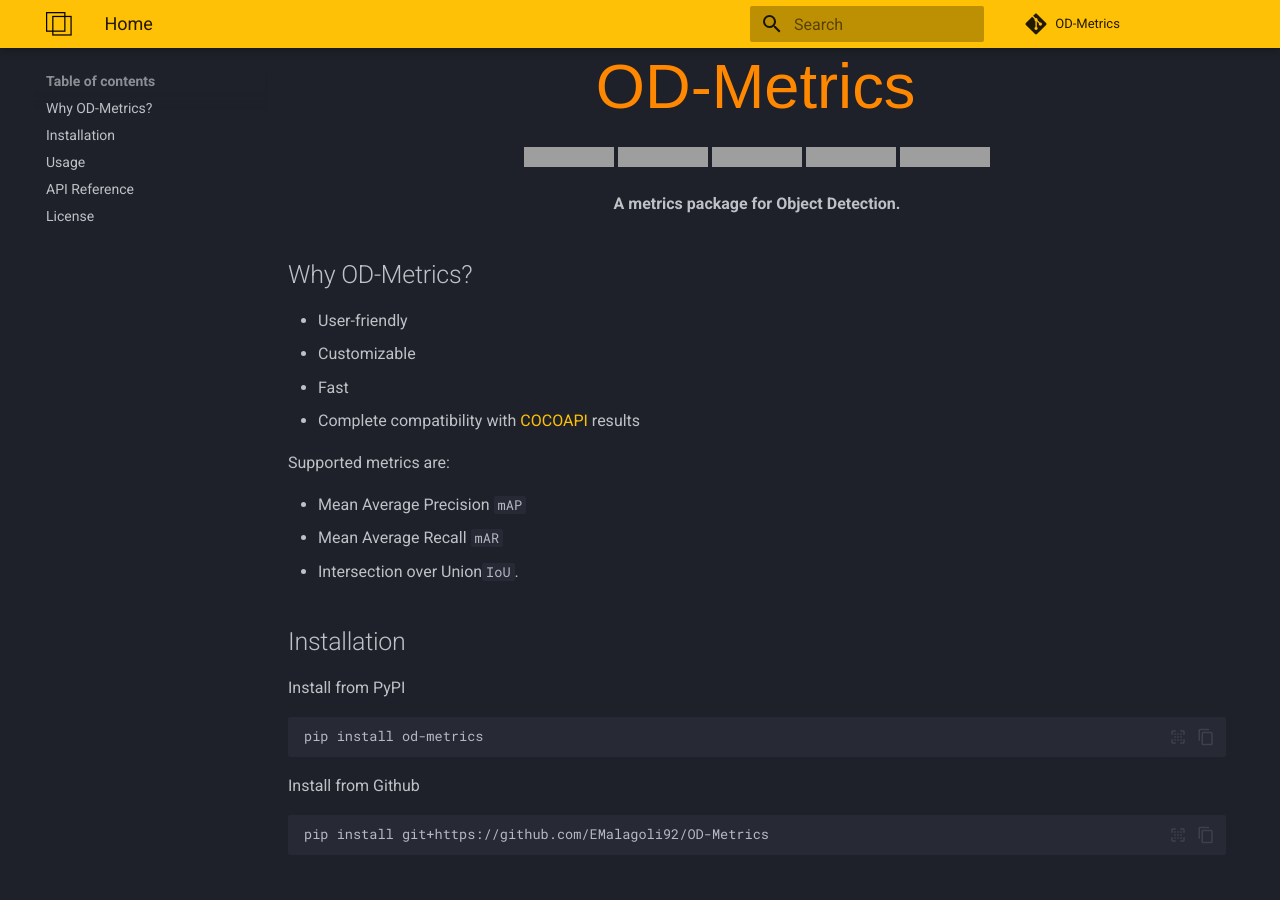
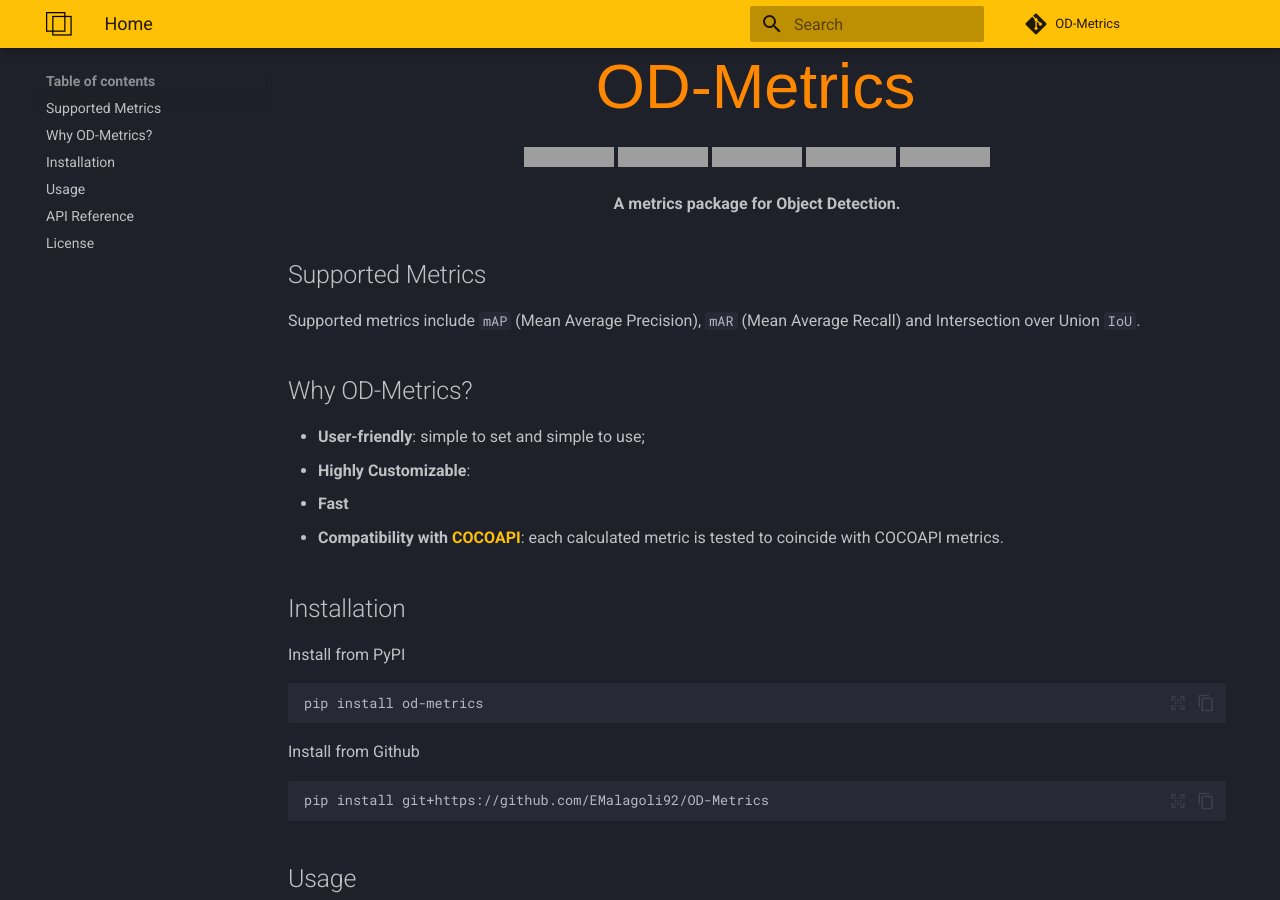
Before and after one commit to EMalagoli92/OD-Metrics, an MkDocs documentation site: the page built from docs/index.md, in a window 1280 px wide and 900 px high, scrolled down 519 px. Built offline with MkDocs 1.6.1 and Material for MkDocs 9.7.7, drawn with Linux system fonts in a browser that asks for light colours; comment, search, counter and statistics services are not loaded; grey boxes are pictures that could not be loaded.

Commit message:
Update index.md

```diff
--- a/docs/index.md
+++ b/docs/index.md
@@ -26,17 +26,15 @@
   </strong>
 </p>
 
+## Supported Metrics
+Supported metrics include `mAP` (Mean Average Precision), `mAR` (Mean Average Recall)
+and Intersection over Union `IoU`.
 ## Why OD-Metrics?
-- User-friendly
-- Customizable
-- Fast
-- Complete compatibility with [COCOAPI](https://github.com/cocodataset/cocoapi) results
-
-Supported metrics are:
-
-- Mean Average Precision `mAP`
-- Mean Average Recall `mAR`
-- Intersection over Union`IoU`.
+- **User-friendly**: simple to set and simple to use;
+- **Highly Customizable**: <TODO>
+- **Fast**
+- **Compatibility with [COCOAPI](https://github.com/cocodataset/cocoapi)**: each
+calculated metric is tested to coincide with COCOAPI metrics.
 
 
 ## Installation
```
